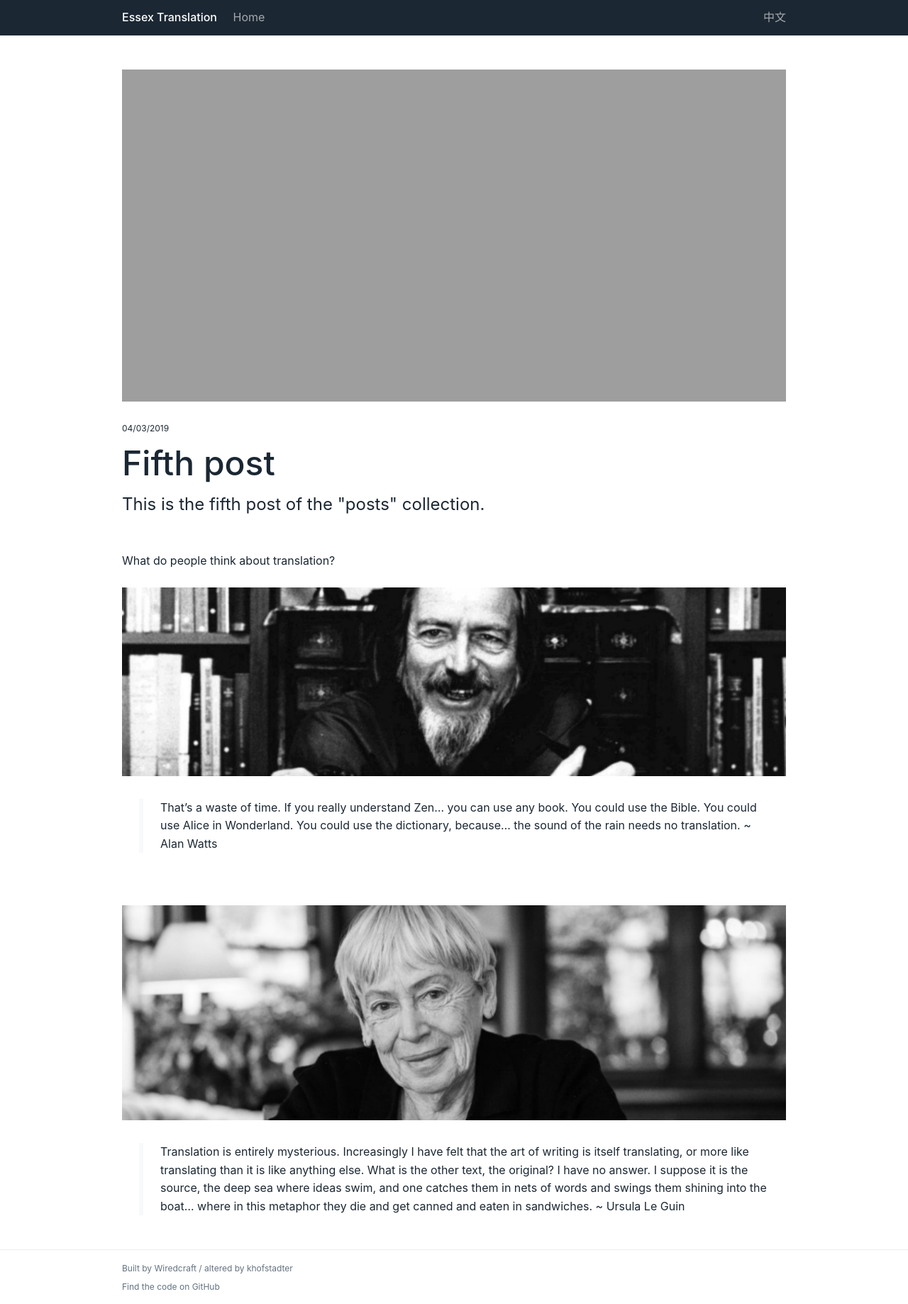
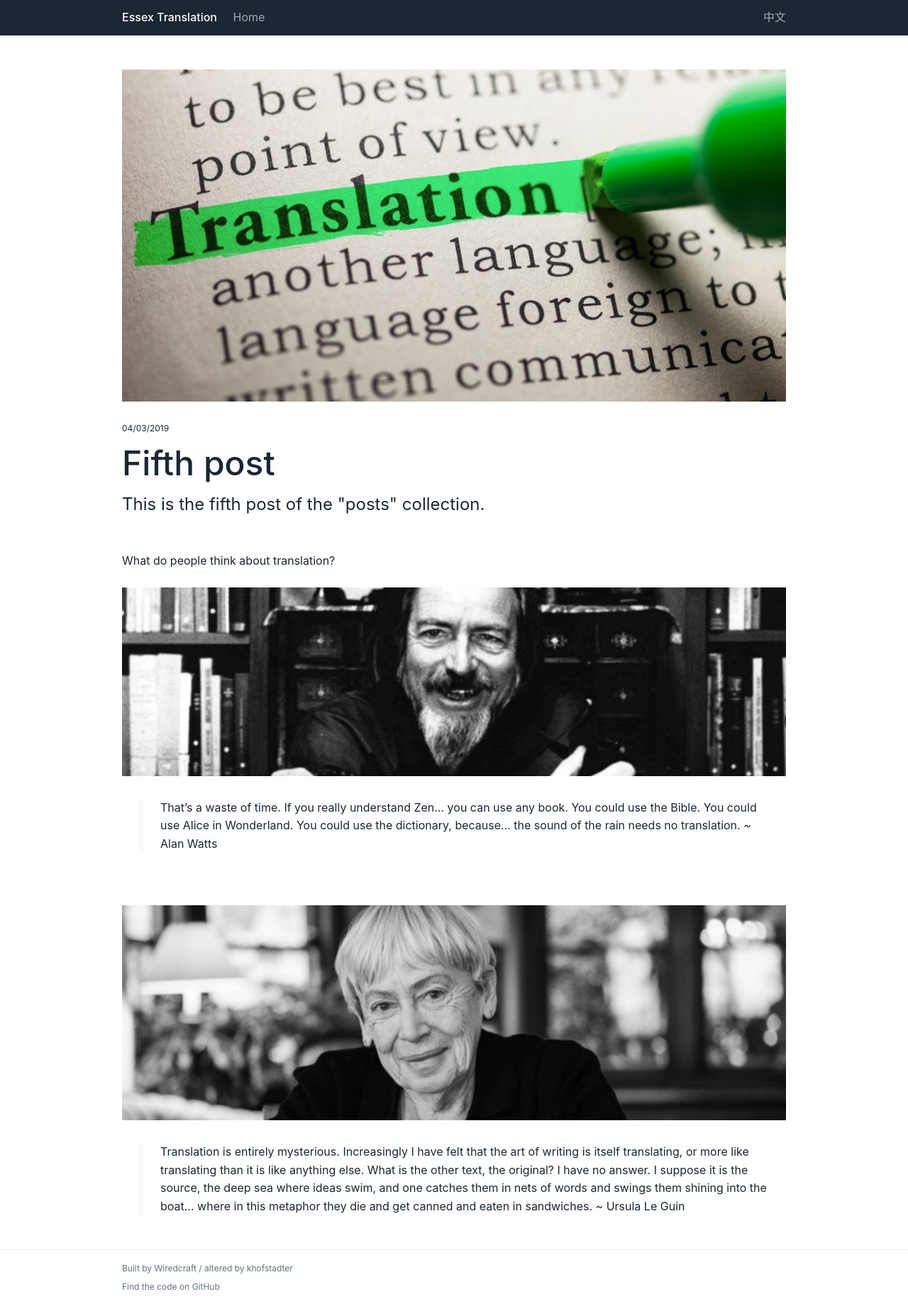
Before and after one commit to lijieemma/Jie-LI, a Jekyll site: the page built from _posts/2019-03-04-5th-post.md, in a window 1280 px wide. Shown: the whole page at 71% size. Built offline with Jekyll 4.4.1, drawn with Linux system fonts in a browser that asks for light colours.

Commit message:
Update 2019-03-04-5th-post.md

```diff
--- a/_posts/2019-03-04-5th-post.md
+++ b/_posts/2019-03-04-5th-post.md
@@ -2,7 +2,7 @@
 title: Fifth post
 description: 'This is the fifth post of the "posts" collection.'
 lang: en
-image: /files/images/china-lamp.jpg
+image: /files/images/2222.jpg
 ---
 
 What do people think about translation?
```
